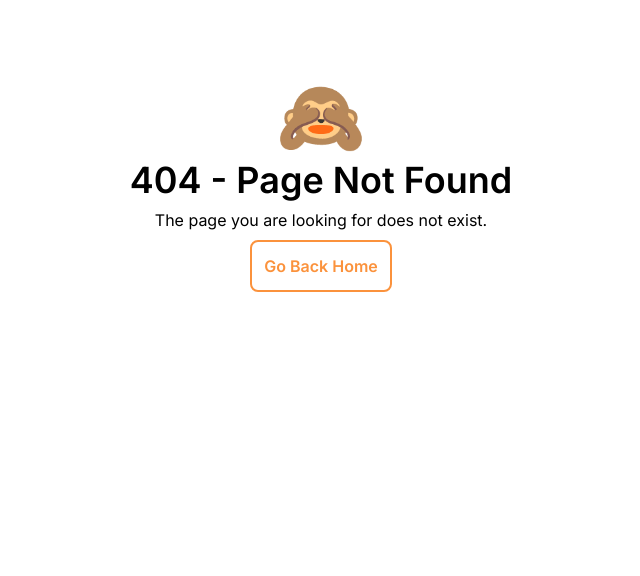
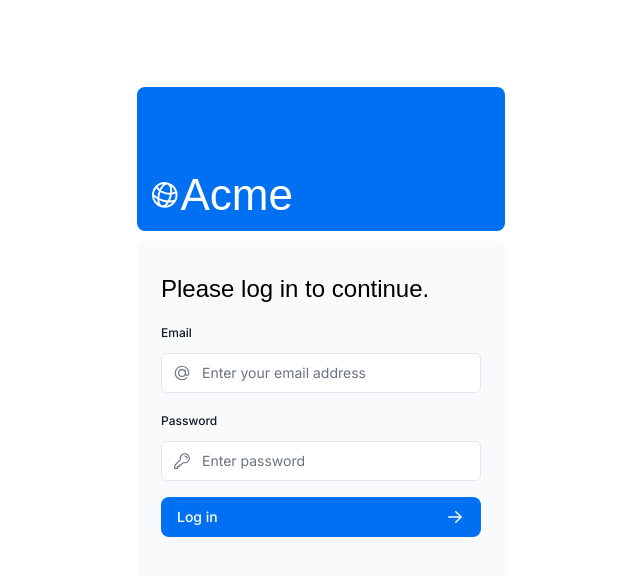
Before and after one commit to ezm-dev/nextjs-invoices-dashboard, a Next.js app: page /login in a window 1280 px wide. Before the commit this address had no page. Shown: the top 576 px of the page, without its empty margins (319-959 px from the left). Built offline with nearby package versions, Linux system fonts and the light colour scheme; a web font is replaced by a local one.

Commit message:
feat: Add login page with logo and form components

```diff
--- /dev/null
+++ b/app/login/page.tsx
@@ -0,0 +1,20 @@
+import AcmeLogo from '@/app/ui/acme-logo';
+import LoginForm from '@/app/ui/login-form';
+import { Suspense } from 'react';
+
+export default function LoginPage() {
+  return (
+    <main className="flex items-center justify-center md:h-screen">
+      <div className="relative mx-auto flex w-full max-w-[400px] flex-col space-y-2.5 p-4 md:-mt-32">
+        <div className="flex h-20 w-full items-end rounded-lg bg-blue-500 p-3 md:h-36">
+          <div className="w-32 text-white md:w-36">
+            <AcmeLogo />
+          </div>
+        </div>
+        <Suspense>
+          <LoginForm />
+        </Suspense>
+      </div>
+    </main>
+  );
+}
--- a/package.json
+++ b/package.json
@@ -13,7 +13,7 @@
     "bcryptjs": "^3.0.3",
     "clsx": "^2.1.1",
     "next": "latest",
-    "next-auth": "5.0.0-beta.25",
+    "next-auth": "5.0.0-beta.32",
     "postcss": "8.5.1",
     "postgres": "^3.4.6",
     "react": "latest",
```
Also changed, not shown: 1 other file (tests, documents, lock files or other folders).
